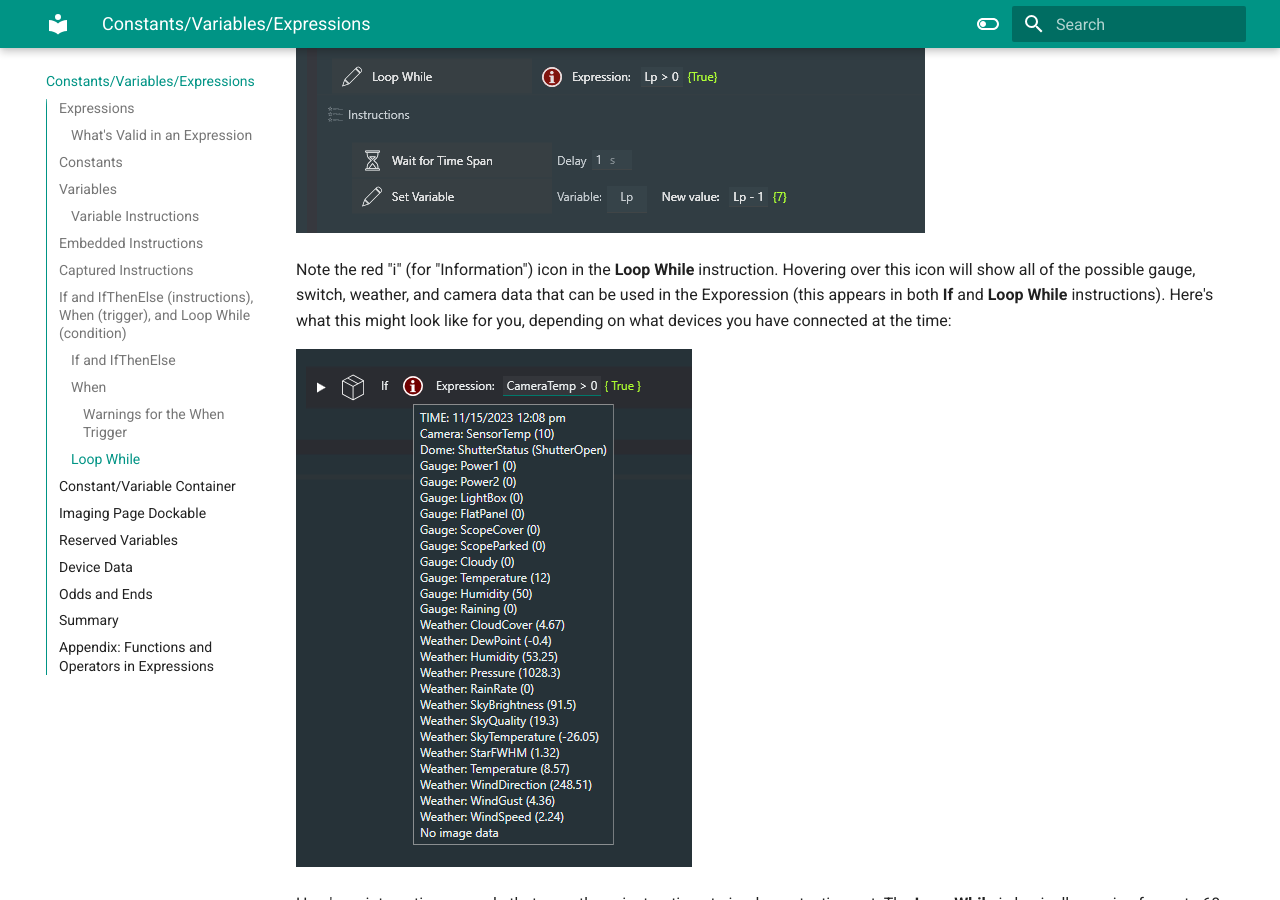
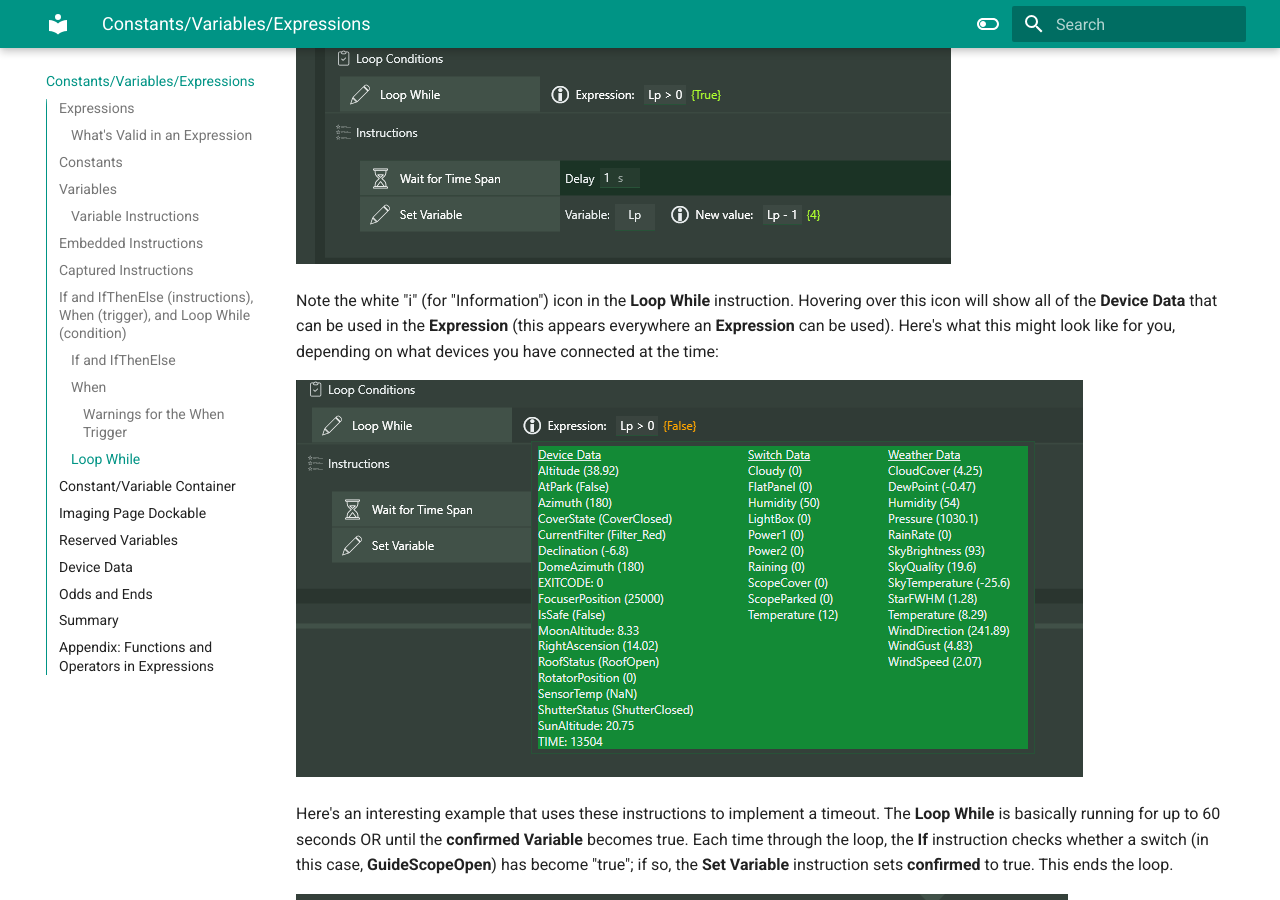
Before and after one commit to marcblank/marcblank.github.io, an MkDocs documentation site: the page built from docs/CVE.md, in a window 1280 px wide and 900 px high, scrolled down 5277 px. Built offline with MkDocs 1.6.1 and Material for MkDocs 9.7.7, drawn with Linux system fonts in a browser that asks for light colours.

Commit message:
Docs update 5

```diff
--- a/docs/CVE.md
+++ b/docs/CVE.md
@@ -101,7 +101,7 @@ Here’s an example of a very simple instruction set using **Variable**, **Set V
 
 ![](LoopWhile.png)
 
-Note the red "i" (for "Information") icon in the **Loop While** instruction.  Hovering over this icon will show all of the possible gauge, switch, weather, and camera data that can be used in the Exporession (this appears in both **If** and **Loop While** instructions). Here's what this might look like for you, depending on what devices you have connected at the time:
+Note the white "i" (for "Information") icon in the **Loop While** instruction.  Hovering over this icon will show all of the **Device Data** that can be used in the **Expression** (this appears everywhere an **Expression** can be used). Here's what this might look like for you, depending on what devices you have connected at the time:
 
 ![](InfoDropdown.png)
 
```
Also changed, not shown: docs/Enhanced Instructions.md (+10 -2 lines), docs/Cool.png, docs/DIYMF.png, docs/Exposure.png, docs/Focus.png, docs/GreenOrange.png, docs/InfoDropdown.png, docs/LoopWhile.png, docs/TimeLoop.png, docs/Trained.png.
